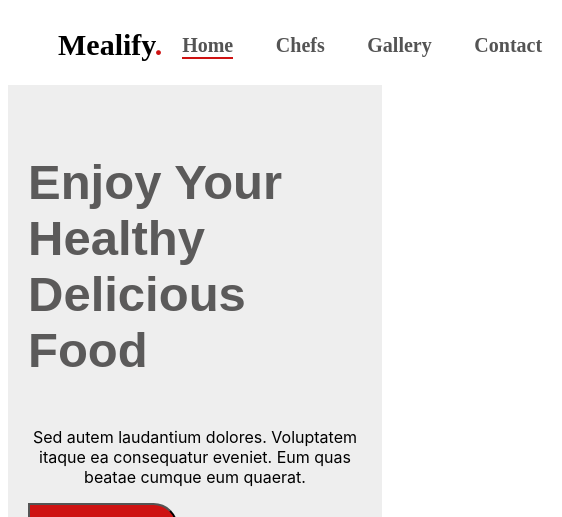
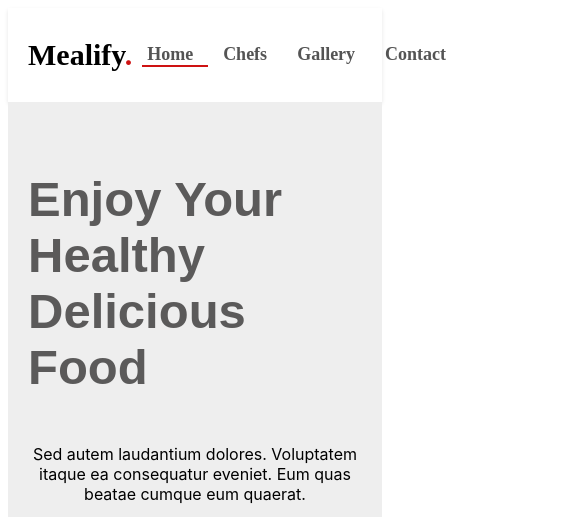
Before and after one commit to NasserWardany/Mealify, a plain HTML site: page index.html in a window 390 px wide. Shown: the top 517 px of the page, 562 px wide, since content can reach past the window. Drawn offline with Linux system fonts and the light colour scheme.

Commit message:
2 commit

```diff
--- a/css/style.css
+++ b/css/style.css
@@ -4,34 +4,28 @@
 
 .nav {
     display: flex;
-    justify-content: space-around;
-    padding-left: 50px;
-    padding-right: 400px;
-    /* position: fixed; */
+    justify-content: space-between;
+    align-items: center;
+    padding: 10px 50px;
+    background-color: #fff;
+    box-shadow: 0 2px 4px rgba(0, 0, 0, 0.1);
 }
-
-
 
 .nav .logo h1 {
     font-size: 30px;
-
 }
 
 .nav .logo h1 span {
     color: hsl(0, 84%, 44%);
 }
 
-
-
 .nav .links ul {
     list-style: none;
     display: flex;
     justify-content: space-between;
-    width: 400px;
+    gap: 30px;
     padding: 10px 20px;
 }
-
-
 
 .nav .links ul li a {
     text-decoration: none;
@@ -39,6 +33,8 @@
     font-size: 20px;
     font-weight: bold;
     position: relative;
+    margin-right: 10px;
+    padding: 5px;
 }
 
 .nav .links ul li.static:hover a::before {
@@ -49,7 +45,6 @@
     position: absolute;
     bottom: -5px;
     left: 0;
-
 }
 
 .nav .links ul li:hover a::before {
@@ -60,6 +55,22 @@
 .nav .links ul li.active {
     border-bottom: 2px solid hsl(0, 84%, 44%);
 }
+
+@media screen and (max-width: 768px) {
+    .nav {
+        padding: 10px 20px;
+    }
+
+    .nav .links ul {
+        gap: 10px;
+        padding: 5px 10px;
+    }
+
+    .nav .links ul li a {
+        font-size: 18px;
+    }
+}
+
 
 /* ************************************************************* */
 .home {
```
